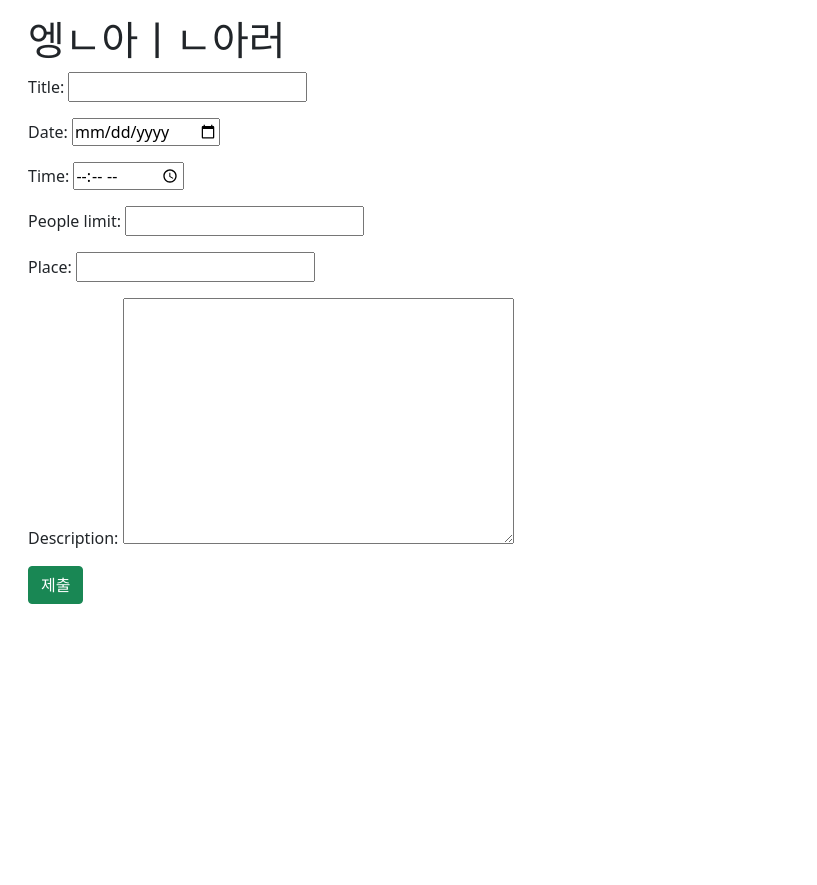
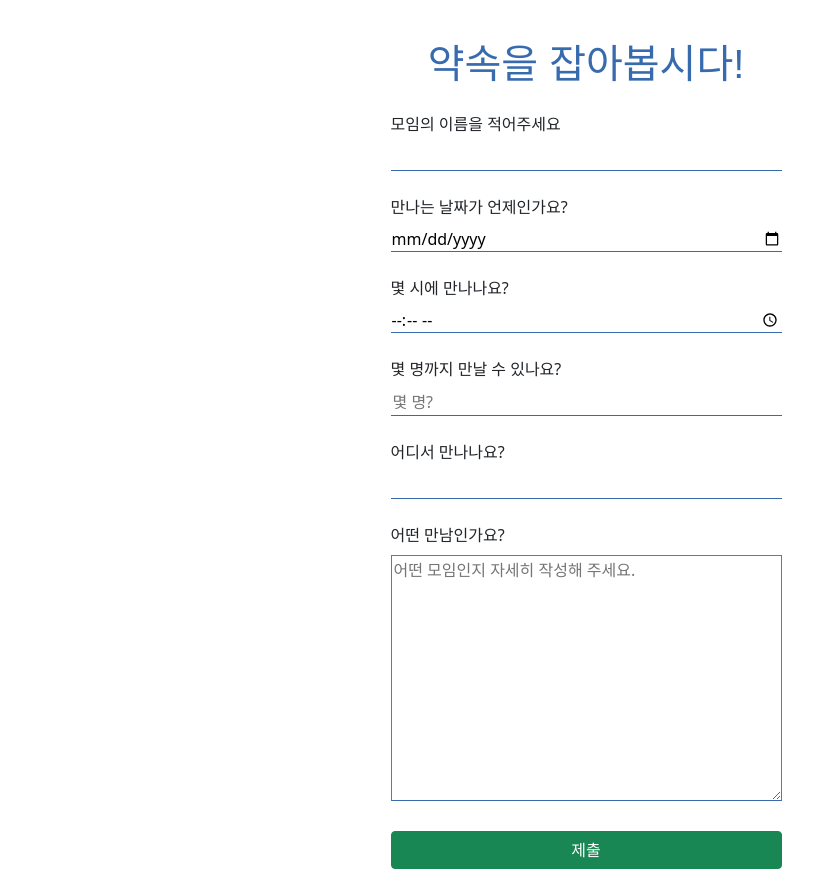
Before and after one commit to djLeeeee/thunderman, a Django app: page /plans/create/ in a window 1280 px wide. Shown: the whole page, without its empty margins (0-817 px from the left). Before the commit the page ends 604 px from the top, so only its background shows below. Run offline with Django 3.2, Linux system fonts and the light colour scheme.

Commit message:
update plan_creat,html and etc

```diff
--- a/meeting/urls.py
+++ b/meeting/urls.py
@@ -17,6 +17,6 @@ from django.contrib import admin
 from django.urls import path, include
 
 urlpatterns = [
-    path('admin/', admin.site.urls),
-    path('plans/', include('plans.urls')),
+    path("admin/", admin.site.urls),
+    path("plans/", include("plans.urls")),
 ]
--- a/plans/forms.py
+++ b/plans/forms.py
@@ -1,19 +1,26 @@
-from tkinter import Widget
 from django import forms
 from .models import Plan
 
 
 class PlanForm(forms.ModelForm):
+    # 전체적으로 보기 좋게 하기 위해 넓이는 form의 길이에 맞춘다.
+    box_class = 'w-100 my-2'
+    large_box_class = 'w-100 my-2'
 
     title = forms.CharField(
         max_length=20,
         widget= forms.TextInput(
+            attrs={
+                'class': box_class
+
+            }
         )
     )
 
     date = forms.DateField(
         widget= forms.DateInput(
             attrs={
+                'class': box_class,
                 'type': 'date',
             }
         )
@@ -22,24 +29,45 @@ class PlanForm(forms.ModelForm):
     time = forms.TimeField(
         widget= forms.TimeInput(
             attrs={
+                'class': box_class,
                 'type': 'time',
+                # step은 30분 단위로 설정
+                'step': '1800',
             }
         )
     )
 
     people_limit = forms.IntegerField(
         widget= forms.NumberInput(
-
+            attrs={
+                'placeholder': '몇 명?',
+                'min': 0,
+                'max': 10,
+                'class': box_class,
+            }
         )
     )
 
     place = forms.CharField(
         max_length=20,
         widget= forms.TextInput(
+            attrs={
+                'class': box_class,
+            }
         )
     )
 
-    description = forms.Textarea()
+    description = forms.CharField(
+        widget= forms.Textarea(
+            attrs={
+                'placeholder': '어떤 모임인지 자세히 작성해 주세요.',
+                'cols': 40,
+                'rows': 10,
+                'class': large_box_class,
+            }
+        )
+    )
+
 
 
     class Meta:
--- /dev/null
+++ b/plans/static/plans/plan_create.css
@@ -0,0 +1,16 @@
+@import url('https://fonts.googleapis.com/css2?family=Ubuntu:ital,wght@0,400;0,700;1,500&display=swap');
+
+h1 {
+  color: #376BAE;
+  font-family: 'Jua', sans-serif;
+}
+
+input {
+  border: 0;
+  border-bottom: 1px solid #376BAE;
+}
+
+textarea {
+  border: 1;
+  border-bottom: 1px solid #376BAE;
+}
--- a/plans/templates/plans/plan_create.html
+++ b/plans/templates/plans/plan_create.html
@@ -1,10 +1,27 @@
 {% extends 'base.html' %}
+{% load static %}
 
+{% block style %}
+<link rel="stylesheet" href="{% static 'plans/plan_create.css' %}">
+{% endblock style %}
 {% block content %}
-  <h1>엥ㄴ아ㅣㄴ아러</h1>
-  <form action="{% url 'plans:plan_create' %}" method="POST">
-    {% csrf_token %}
-    {{ form.as_p }}
-    <button type="submit" class="btn btn-success">제출</button>
-  </form>
+  <div class='d-flex flex-column justify-content-evenly align-items-center'>
+    <h1 class='my-4'>약속을 잡아봅시다!</h1>
+    <form class='d-flex flex-column justify-content-evenly' action="{% url 'plans:plan_create' %}" method="POST">
+      {% csrf_token %}
+      <label for="id_title">모임의 이름을 적어주세요</label>
+      <p>{{ form.title }}</p>
+      <label for="id_date">만나는 날짜가 언제인가요?</label>
+      <p>{{ form.date }}</p>
+      <label for="id_time">몇 시에 만나나요?</label>
+      <p>{{ form.time }}</p>
+      <label for="id_people_limit">몇 명까지 만날 수 있나요?</label>
+      <p>{{ form.people_limit }}</p>
+      <label for="id_place">어디서 만나나요?</label>
+      <p>{{ form.place }}</p>
+      <label for="id_title">어떤 만남인가요?</label>
+      <p>{{ form.description }}</p>
+      <button type="submit" class="btn btn-success">제출</button>
+    </form>
+  </div>
 {% endblock content %}
--- a/plans/views.py
+++ b/plans/views.py
@@ -1,25 +1,33 @@
 from django.shortcuts import render, redirect
 from .models import Plan
 from .forms import PlanForm
-
+from django.views.decorators.http import require_http_methods
 
 # Create your views here.
 
+
 def index(request):
-    return render(request, 'plans/index.html')
+    return render(request, "plans/index.html")
 
 
 def plan_date(request):
-    return render(request, 'plans/plan_date.html')
+    return render(request, "plans/plan_date.html")
 
 
 def plan_detail(request):
-    return render(request, 'plans/plan_detail.html')
+    return render(request, "plans/plan_detail.html")
 
 
+@require_http_methods(["POST", "GET"])
 def plan_create(request):
-    form = PlanForm()
+    if request.method == "POST":
+        form = PlanForm(request.POST)
+        if form.is_valid():
+            form.save()
+            return redirect("plans:index")
+    else:
+        form = PlanForm()
     context = {
-        'form': form
+        "form": form,
     }
-    return render(request, 'plans/plan_create.html', context)
+    return render(request, "plans/plan_create.html", context)
--- a/templates/base.html
+++ b/templates/base.html
@@ -6,6 +6,9 @@
     <meta name="viewport" content="width=device-width, initial-scale=1.0">
     <link rel="stylesheet" href="https://cdn.jsdelivr.net/npm/bootstrap@5.1.3/dist/css/bootstrap.min.css" integrity="sha384-1BmE4kWBq78iYhFldvKuhfTAU6auU8tT94WrHftjDbrCEXSU1oBoqyl2QvZ6jIW3" crossorigin="anonymous">
     <title>Document</title>
+    {% block style %}
+
+    {% endblock style %}
 </head>
 <body>
 <div class="container mx-3 my-3">
```
Also changed, not shown: plans/urls.py (+5 -8 lines).
